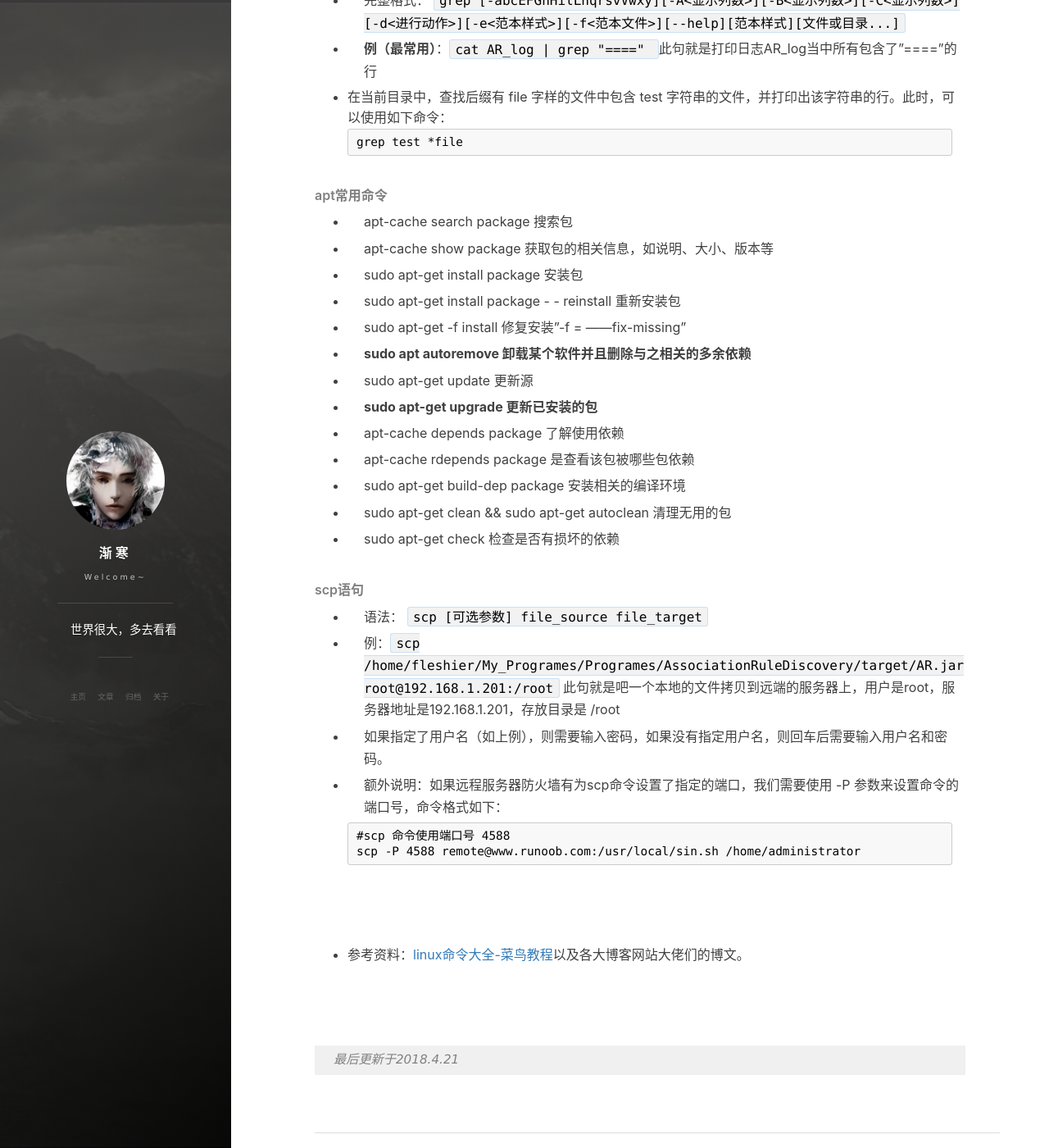
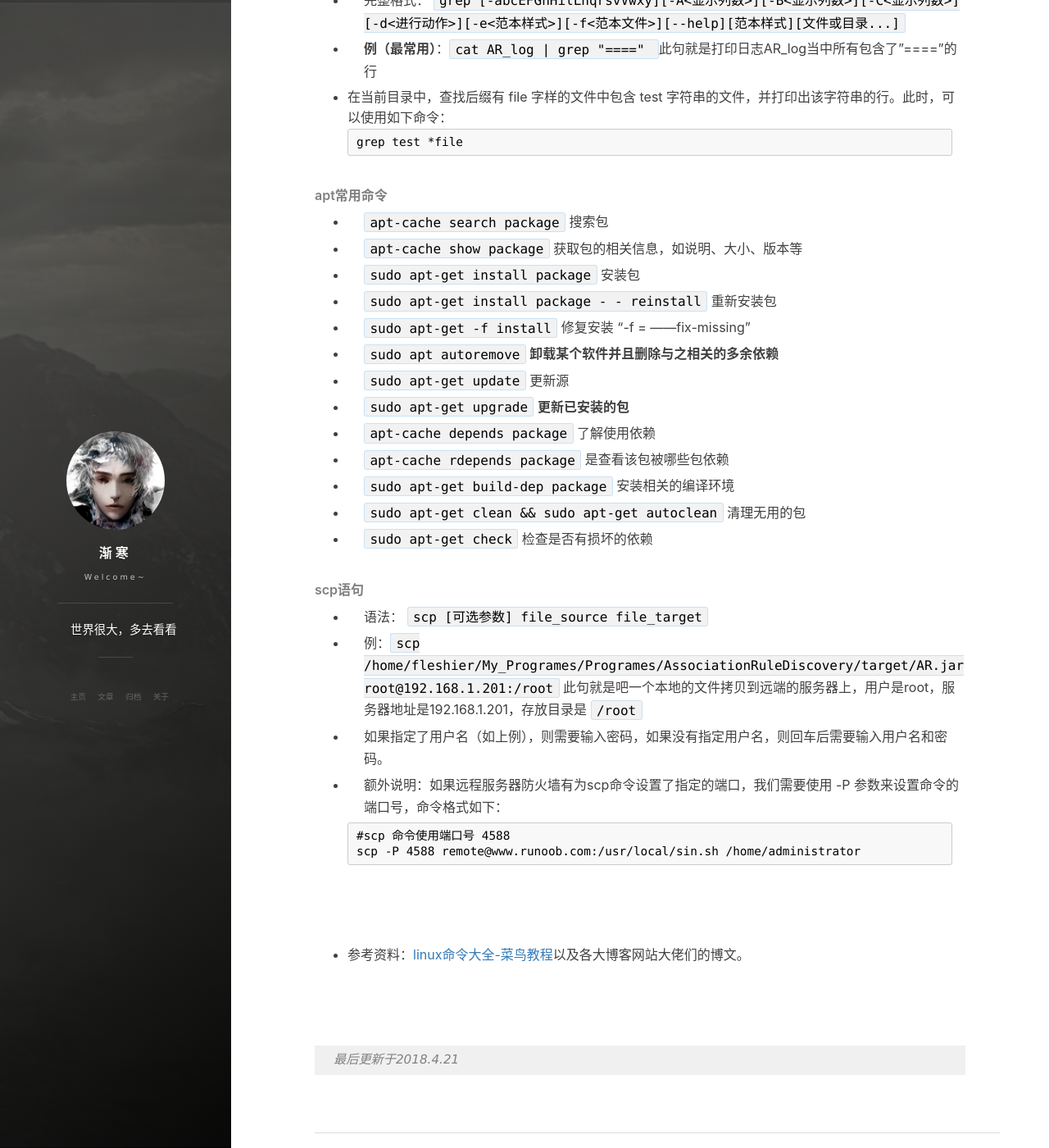
Before and after one commit to Fleschier/Fleschier.github.io, a Jekyll site: the page built from _posts/2018-04-06-Ubuntu-order.markdown, in a window 1280 px wide and 1400 px high, scrolled down 982 px. Shown: the whole window at 82% size. Built offline with Jekyll 4.4.1, drawn with Linux system fonts in a browser that asks for light colours; nearby versions of some CDN libraries; some of the changed text lies outside the part shown.

Commit message:
fix some file font bugs

````diff
--- a/_posts/2018-04-06-Python-learning.markdown
+++ b/_posts/2018-04-06-Python-learning.markdown
@@ -88,7 +88,7 @@ d['E'] = 100   //直接赋值添加元素
 
 - 通过`.remove(key)`的方法删除元素。
 
-- 符号 & 和 | 分别表示集合的交和并
+- 符号 `&` 和 `|` 分别表示集合的交和并
 
 - list的简单的去重：
 ```
--- a/_posts/2018-04-06-Scala-learning.markdown
+++ b/_posts/2018-04-06-Scala-learning.markdown
@@ -144,7 +144,7 @@ getClass().getName() + '@' + Integer.toHexString(hashCode())
 val a: Array[String] = new Array[String](3)
 或者： val a = new Array[String](3)
 ```
-- 赋值： `a(0) = "abc"`  //注意即时是声明为val变量，数组a的元素的值也是可以改变的。 **同时，使用索引时数组名后面跟的是圆括号而不是方括号，这点与C++不同，切记**
+- 赋值： `a(0) = "abc"`  //注意即使是声明为val变量，数组a的元素的值也是可以改变的。 **同时，使用索引时数组名后面跟的是圆括号而不是方括号，这点与C++不同，切记**
 
 - 可以使用foreach()方法实现遍历。
 ![](/images/Scala/Scala-test.jpg)
--- a/_posts/2018-04-06-Ubuntu-operation.markdown
+++ b/_posts/2018-04-06-Ubuntu-operation.markdown
@@ -158,7 +158,7 @@ export PATH=$PATH: 软件的启动脚本文件所在的**绝对路径**"
 #### 分布式文件系统(HDFS)
 - **注意，分布式文件系统中没有切换到某个目录下的概念，因为其文件全是分散在各个节点上的**
 
-- 分布式文件系统的文件路径完整格式为 hdfs://namenode|master:编号/root/...
+- 分布式文件系统的文件路径完整格式为 `hdfs://namenode|master:编号/root/...`
 - 例如：`hdfs://master:8020/dataset/evaluation/bots_10m_10.csv`
 
 - `hdfs dfs -ls  /...`显示分布式文件系统中某个目录（实际并不存在，只是逻辑上的）下的文件
--- a/_posts/2018-04-06-Ubuntu-order.markdown
+++ b/_posts/2018-04-06-Ubuntu-order.markdown
@@ -12,7 +12,7 @@ tags: Ubuntu
 
 ###### 常用基本命令
 
-- ls -l 的简略写法就是 ll，但是这个与ls -a又不同，后者用来显示隐藏文件和文件夹。
+- `ls -l` 的简略写法就是 `ll`，但是这个与`ls -a`又不同，后者用来显示隐藏文件和文件夹。
 
 - ubuntu改文件名用 `mv name1 name2`即可
 
@@ -55,38 +55,38 @@ grep test *file
 
 ###### apt常用命令
 
-- apt-cache search package 搜索包
+- `apt-cache search package` 搜索包
 
-- apt-cache show package 获取包的相关信息，如说明、大小、版本等
+- `apt-cache show package` 获取包的相关信息，如说明、大小、版本等
 
-- sudo apt-get install package 安装包
+- `sudo apt-get install package` 安装包
 
-- sudo apt-get install package - - reinstall 重新安装包
+- `sudo apt-get install package - - reinstall` 重新安装包
 
-- sudo apt-get -f install 修复安装"-f = ——fix-missing"
+- `sudo apt-get -f install` 修复安装 "-f = ——fix-missing"
 
-- **sudo apt autoremove 卸载某个软件并且删除与之相关的多余依赖**
+- `sudo apt autoremove` **卸载某个软件并且删除与之相关的多余依赖**
 
-- sudo apt-get update 更新源
+- `sudo apt-get update` 更新源
 
-- **sudo apt-get upgrade 更新已安装的包**
+- `sudo apt-get upgrade` **更新已安装的包**
 
-- apt-cache depends package 了解使用依赖
+- `apt-cache depends package` 了解使用依赖
 
-- apt-cache rdepends package 是查看该包被哪些包依赖
+- `apt-cache rdepends package` 是查看该包被哪些包依赖
 
-- sudo apt-get build-dep package 安装相关的编译环境
+- `sudo apt-get build-dep package` 安装相关的编译环境
 
-- sudo apt-get clean && sudo apt-get autoclean 清理无用的包
+- `sudo apt-get clean && sudo apt-get autoclean` 清理无用的包
 
-- sudo apt-get check 检查是否有损坏的依赖
+- `sudo apt-get check` 检查是否有损坏的依赖
 
 ###### scp语句
 
 - 语法： `scp [可选参数] file_source file_target `
 
 - 例：`scp /home/fleshier/My_Programes/Programes/AssociationRuleDiscovery/target/AR.jar   root@192.168.1.201:/root`
-此句就是吧一个本地的文件拷贝到远端的服务器上，用户是root，服务器地址是192.168.1.201，存放目录是 /root
+此句就是吧一个本地的文件拷贝到远端的服务器上，用户是root，服务器地址是192.168.1.201，存放目录是 `/root`
 
 - 如果指定了用户名（如上例），则需要输入密码，如果没有指定用户名，则回车后需要输入用户名和密码。
 
````
Also changed, not shown: other parts of _posts/2018-04-06-Ubuntu-operation.markdown (+2 -2 lines), _posts/2018-04-06-Java-learning.markdown (+4 -5 lines), _posts/2018-04-11-Spark-learning.markdown (+5 -3 lines).
